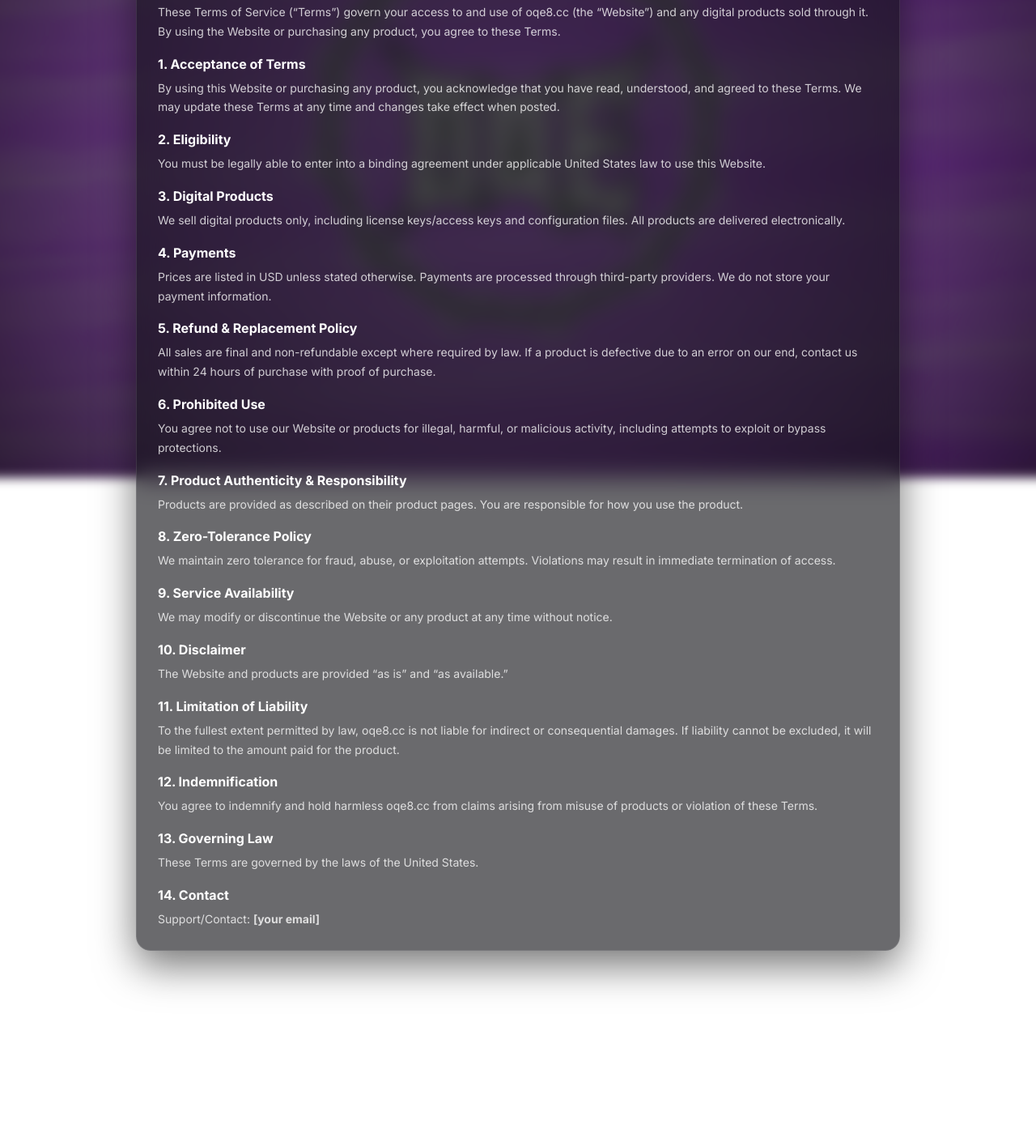
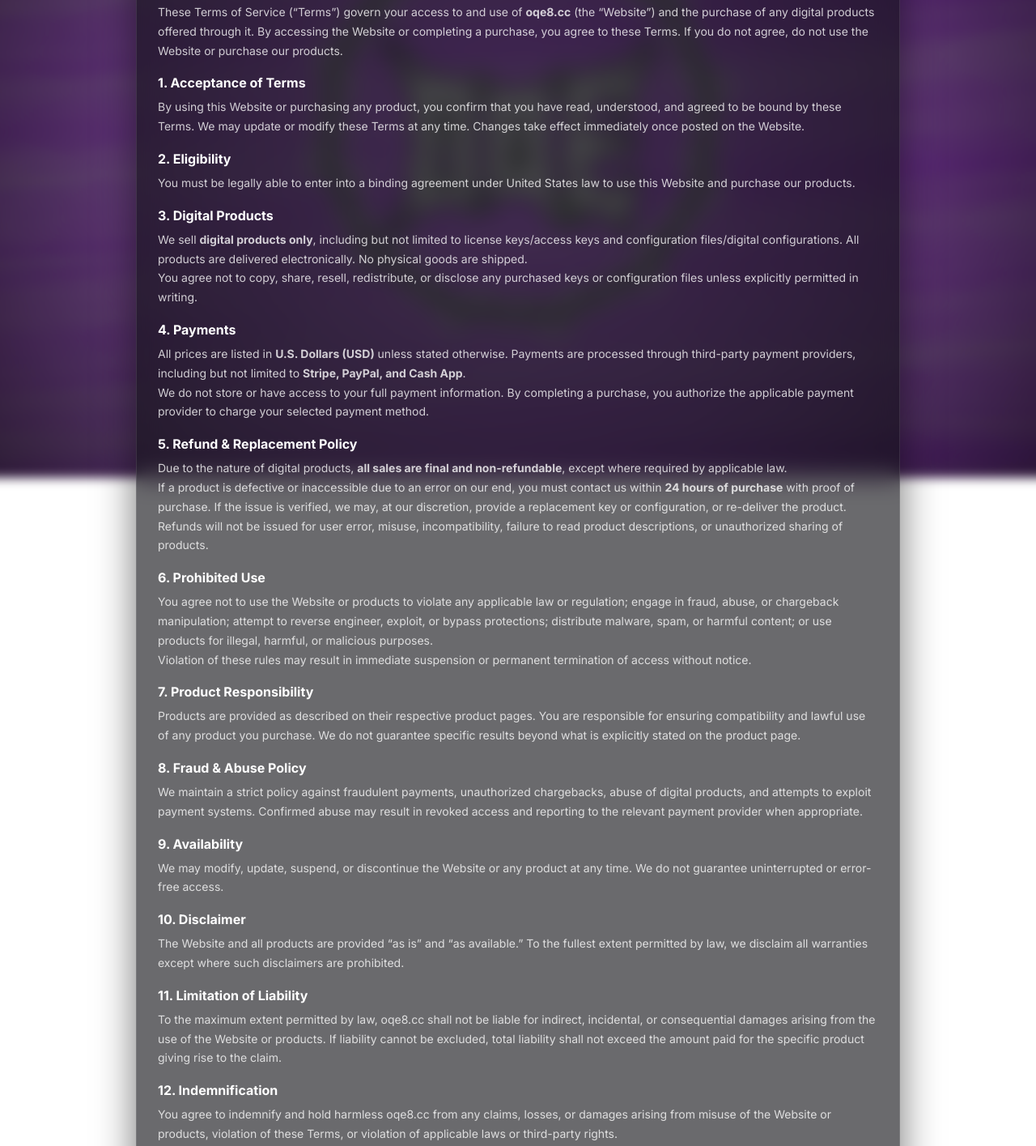
Before and after one commit to oqe8cfg/oqe8, a plain HTML site: page terms.html in a window 1280 px wide. Shown: the part 230-1645 px from the top of the page at 81% size. Before the commit the page ends 1514 px from the top, so only its background shows below. Drawn offline with Linux system fonts and the light colour scheme.

Commit message:
Update terms.html

```diff
--- a/terms.html
+++ b/terms.html
@@ -29,6 +29,7 @@ a{text-decoration:none;color:inherit;}
   background:radial-gradient(circle at center, rgba(0,0,0,.25) 0%, rgba(0,0,0,.55) 60%, rgba(0,0,0,.8) 100%);
 }
 
+/* TOP NAVBAR */
 .nav{
   position:fixed; top:0;left:0;right:0;
   height:64px; padding:0 28px;
@@ -53,7 +54,8 @@ a{text-decoration:none;color:inherit;}
 .bubble-item{padding:10px 18px;border-radius:999px;background:rgba(0,0,0,.35);font-size:13px;transition:.2s;}
 .bubble-item:hover{background:rgba(255,255,255,.1);}
 
-.wrap{padding-top:64px; padding-bottom:40px;}
+/* PAGE */
+.wrap{padding-top:64px;padding-bottom:40px;}
 .page{
   max-width:980px;
   margin:0 auto;
@@ -104,52 +106,57 @@ hr{border:0;height:1px;background:rgba(255,255,255,.10);margin:18px 0;}
   <section class="page">
     <div class="panel">
       <h1>Terms of Service</h1>
-      <div class="meta">Last Updated: [Month Day, Year]</div>
+      <div class="meta">Last Updated: September 2025</div>
       <hr />
 
-      <p>These Terms of Service (“Terms”) govern your access to and use of oqe8.cc (the “Website”) and any digital products sold through it. By using the Website or purchasing any product, you agree to these Terms.</p>
+      <p>These Terms of Service (“Terms”) govern your access to and use of <strong>oqe8.cc</strong> (the “Website”) and the purchase of any digital products offered through it. By accessing the Website or completing a purchase, you agree to these Terms. If you do not agree, do not use the Website or purchase our products.</p>
 
       <h2>1. Acceptance of Terms</h2>
-      <p>By using this Website or purchasing any product, you acknowledge that you have read, understood, and agreed to these Terms. We may update these Terms at any time and changes take effect when posted.</p>
+      <p>By using this Website or purchasing any product, you confirm that you have read, understood, and agreed to be bound by these Terms. We may update or modify these Terms at any time. Changes take effect immediately once posted on the Website.</p>
 
       <h2>2. Eligibility</h2>
-      <p>You must be legally able to enter into a binding agreement under applicable United States law to use this Website.</p>
+      <p>You must be legally able to enter into a binding agreement under United States law to use this Website and purchase our products.</p>
 
       <h2>3. Digital Products</h2>
-      <p>We sell digital products only, including license keys/access keys and configuration files. All products are delivered electronically.</p>
+      <p>We sell <strong>digital products only</strong>, including but not limited to license keys/access keys and configuration files/digital configurations. All products are delivered electronically. No physical goods are shipped.</p>
+      <p>You agree not to copy, share, resell, redistribute, or disclose any purchased keys or configuration files unless explicitly permitted in writing.</p>
 
       <h2>4. Payments</h2>
-      <p>Prices are listed in USD unless stated otherwise. Payments are processed through third-party providers. We do not store your payment information.</p>
+      <p>All prices are listed in <strong>U.S. Dollars (USD)</strong> unless stated otherwise. Payments are processed through third-party payment providers, including but not limited to <strong>Stripe, PayPal, and Cash App</strong>.</p>
+      <p>We do not store or have access to your full payment information. By completing a purchase, you authorize the applicable payment provider to charge your selected payment method.</p>
 
-      <h2>5. Refund & Replacement Policy</h2>
-      <p>All sales are final and non-refundable except where required by law. If a product is defective due to an error on our end, contact us within 24 hours of purchase with proof of purchase.</p>
+      <h2>5. Refund &amp; Replacement Policy</h2>
+      <p>Due to the nature of digital products, <strong>all sales are final and non-refundable</strong>, except where required by applicable law.</p>
+      <p>If a product is defective or inaccessible due to an error on our end, you must contact us within <strong>24 hours of purchase</strong> with proof of purchase. If the issue is verified, we may, at our discretion, provide a replacement key or configuration, or re-deliver the product.</p>
+      <p>Refunds will not be issued for user error, misuse, incompatibility, failure to read product descriptions, or unauthorized sharing of products.</p>
 
       <h2>6. Prohibited Use</h2>
-      <p>You agree not to use our Website or products for illegal, harmful, or malicious activity, including attempts to exploit or bypass protections.</p>
+      <p>You agree not to use the Website or products to violate any applicable law or regulation; engage in fraud, abuse, or chargeback manipulation; attempt to reverse engineer, exploit, or bypass protections; distribute malware, spam, or harmful content; or use products for illegal, harmful, or malicious purposes.</p>
+      <p>Violation of these rules may result in immediate suspension or permanent termination of access without notice.</p>
 
-      <h2>7. Product Authenticity & Responsibility</h2>
-      <p>Products are provided as described on their product pages. You are responsible for how you use the product.</p>
+      <h2>7. Product Responsibility</h2>
+      <p>Products are provided as described on their respective product pages. You are responsible for ensuring compatibility and lawful use of any product you purchase. We do not guarantee specific results beyond what is explicitly stated on the product page.</p>
 
-      <h2>8. Zero-Tolerance Policy</h2>
-      <p>We maintain zero tolerance for fraud, abuse, or exploitation attempts. Violations may result in immediate termination of access.</p>
+      <h2>8. Fraud &amp; Abuse Policy</h2>
+      <p>We maintain a strict policy against fraudulent payments, unauthorized chargebacks, abuse of digital products, and attempts to exploit payment systems. Confirmed abuse may result in revoked access and reporting to the relevant payment provider when appropriate.</p>
 
-      <h2>9. Service Availability</h2>
-      <p>We may modify or discontinue the Website or any product at any time without notice.</p>
+      <h2>9. Availability</h2>
+      <p>We may modify, update, suspend, or discontinue the Website or any product at any time. We do not guarantee uninterrupted or error-free access.</p>
 
       <h2>10. Disclaimer</h2>
-      <p>The Website and products are provided “as is” and “as available.”</p>
+      <p>The Website and all products are provided “as is” and “as available.” To the fullest extent permitted by law, we disclaim all warranties except where such disclaimers are prohibited.</p>
 
       <h2>11. Limitation of Liability</h2>
-      <p>To the fullest extent permitted by law, oqe8.cc is not liable for indirect or consequential damages. If liability cannot be excluded, it will be limited to the amount paid for the product.</p>
+      <p>To the maximum extent permitted by law, oqe8.cc shall not be liable for indirect, incidental, or consequential damages arising from the use of the Website or products. If liability cannot be excluded, total liability shall not exceed the amount paid for the specific product giving rise to the claim.</p>
 
       <h2>12. Indemnification</h2>
-      <p>You agree to indemnify and hold harmless oqe8.cc from claims arising from misuse of products or violation of these Terms.</p>
+      <p>You agree to indemnify and hold harmless oqe8.cc from any claims, losses, or damages arising from misuse of the Website or products, violation of these Terms, or violation of applicable laws or third-party rights.</p>
 
       <h2>13. Governing Law</h2>
-      <p>These Terms are governed by the laws of the United States.</p>
+      <p>These Terms are governed by the laws of the United States, without regard to conflict-of-law principles.</p>
 
-      <h2>14. Contact</h2>
-      <p>Support/Contact: <strong>[your email]</strong></p>
+      <h2>14. Contact &amp; Support</h2>
+      <p>For support or questions regarding these Terms, contact us via Discord: <strong>oqe8</strong>. Support is provided through Discord messaging. Response times are not guaranteed.</p>
     </div>
   </section>
 </main>
```
